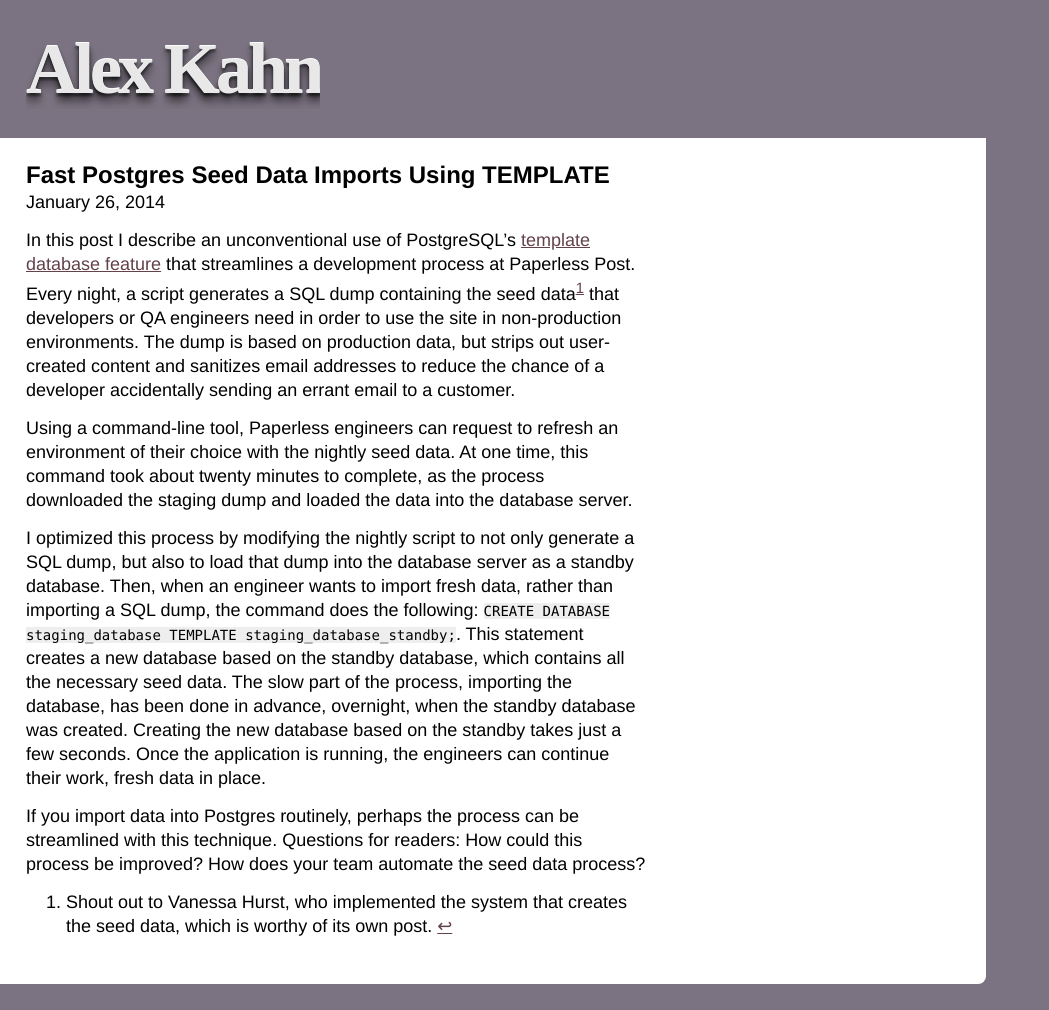
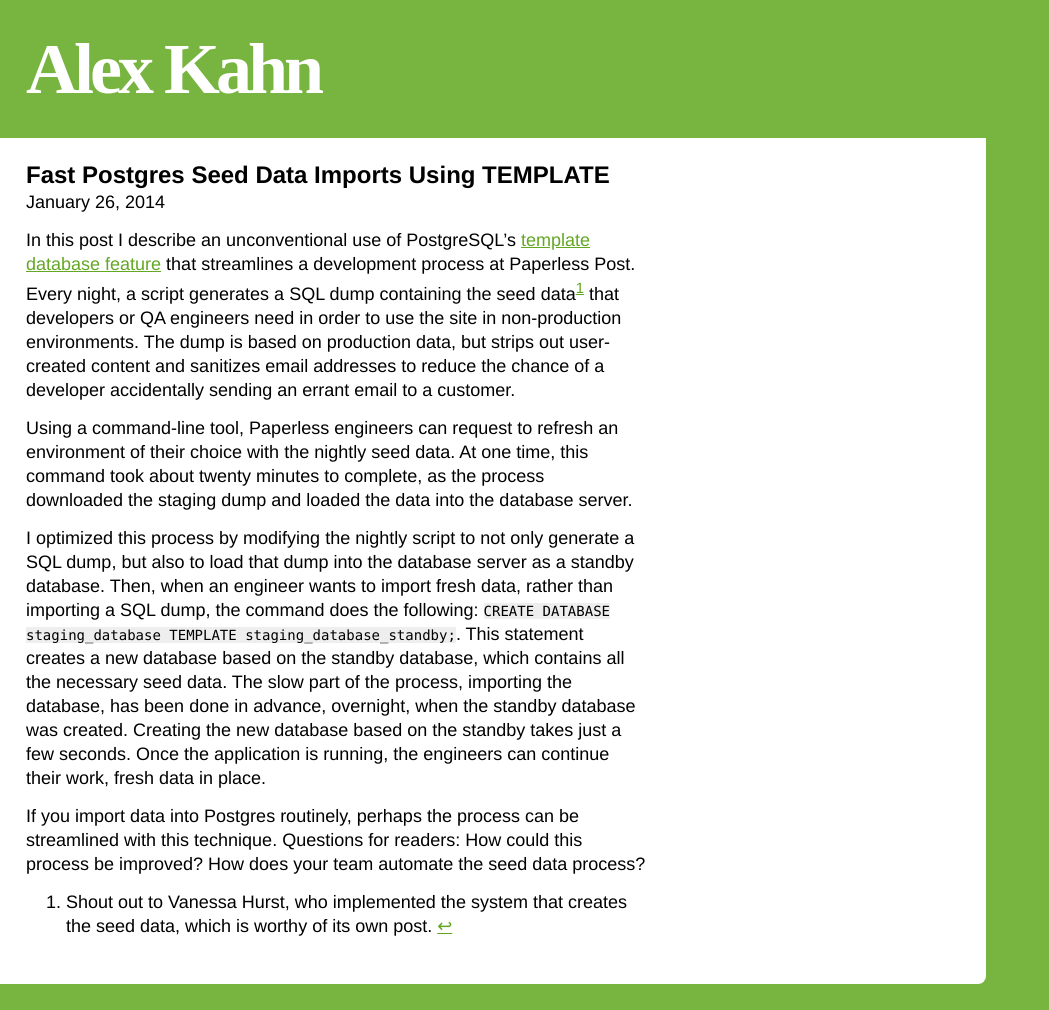
Before and after one commit to akahn/akahn.net, a Jekyll site: the page built from _posts/2014-01-26-fast-postgres-imports-template.markdown, in a window 1280 px wide. Shown: the whole page, without its empty margins (0-1049 px from the left). Built offline with Jekyll 4.4.1, drawn with Linux system fonts in a browser that asks for light colours; nearby versions of some CDN libraries; some web fonts are replaced; comment, search, counter and statistics services are not loaded.

Commit message:
Fresh colors for spring
/ht @modality

```diff
--- a/css/styles.css
+++ b/css/styles.css
@@ -41,7 +41,7 @@
 }
 
 body {
-  background-color: #7B7381;
+  background-color: #78B540;
   margin: 0;
   padding: 0;
   font-family: Helvetica Neue, Helvetica, sans-serif;
@@ -64,9 +64,7 @@
 h1 a {
  font-family: 'Sansita One', cursive;
  font-size: 72px;
- color: #E8E8E8;
- text-shadow: 0 -1px 0 white, 0 3px 3px rgba(0, 0, 0, 0.6), 0 6px 6px rgba(0, 0, 0, .4), 0 10px 10px rgba(0, 0, 0, 0.3);
- -webkit-mask-image: -webkit-linear-gradient(#F7F7F7 50%, #E8E8E8 50%, #E8E8E8);
+ color: white;
  line-height: 90px;
  letter-spacing: -4px;
 }
@@ -169,7 +167,7 @@
 }
 
 a {
-  color: #63424A;
+  color: #63A725;
 }
 
 p.intro {
```
